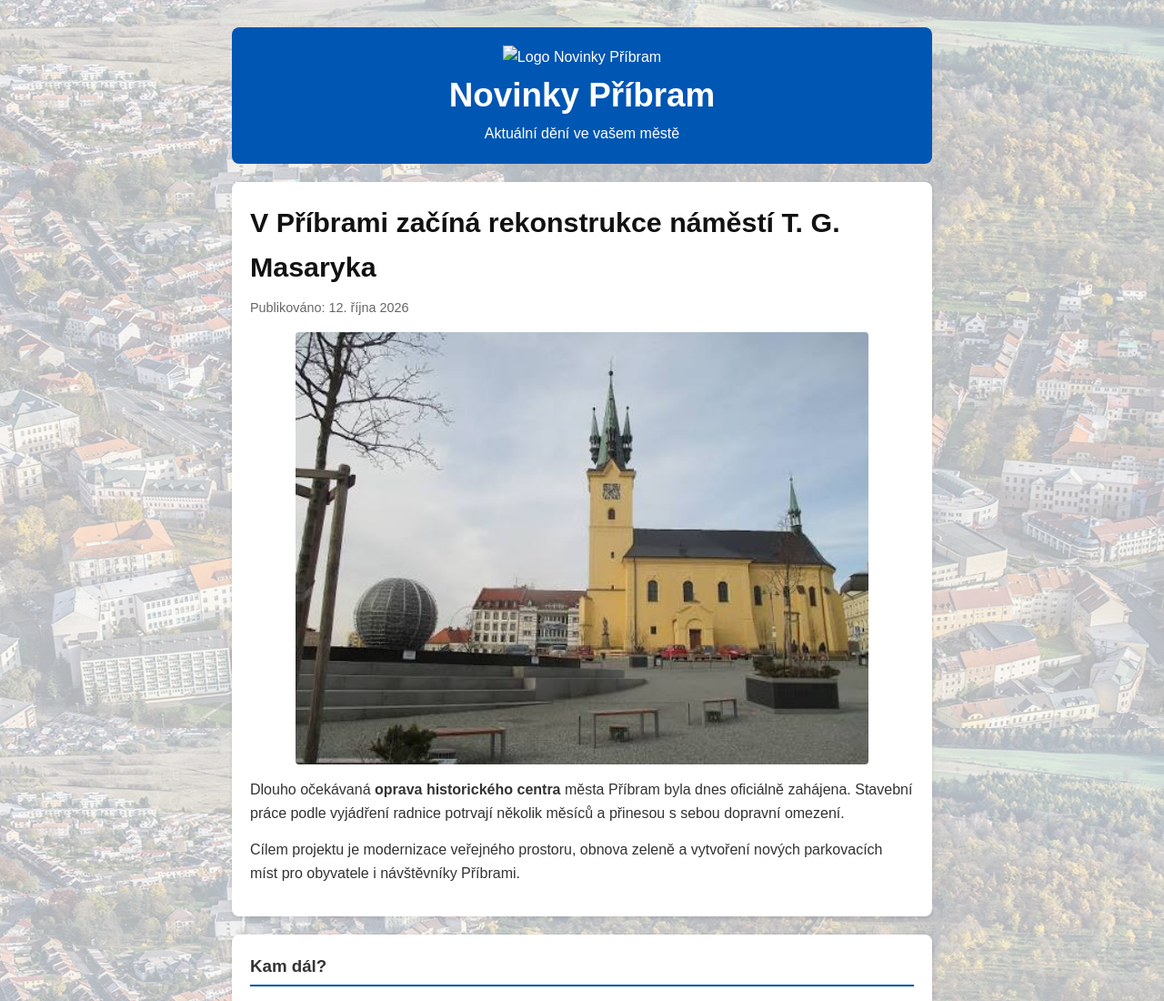
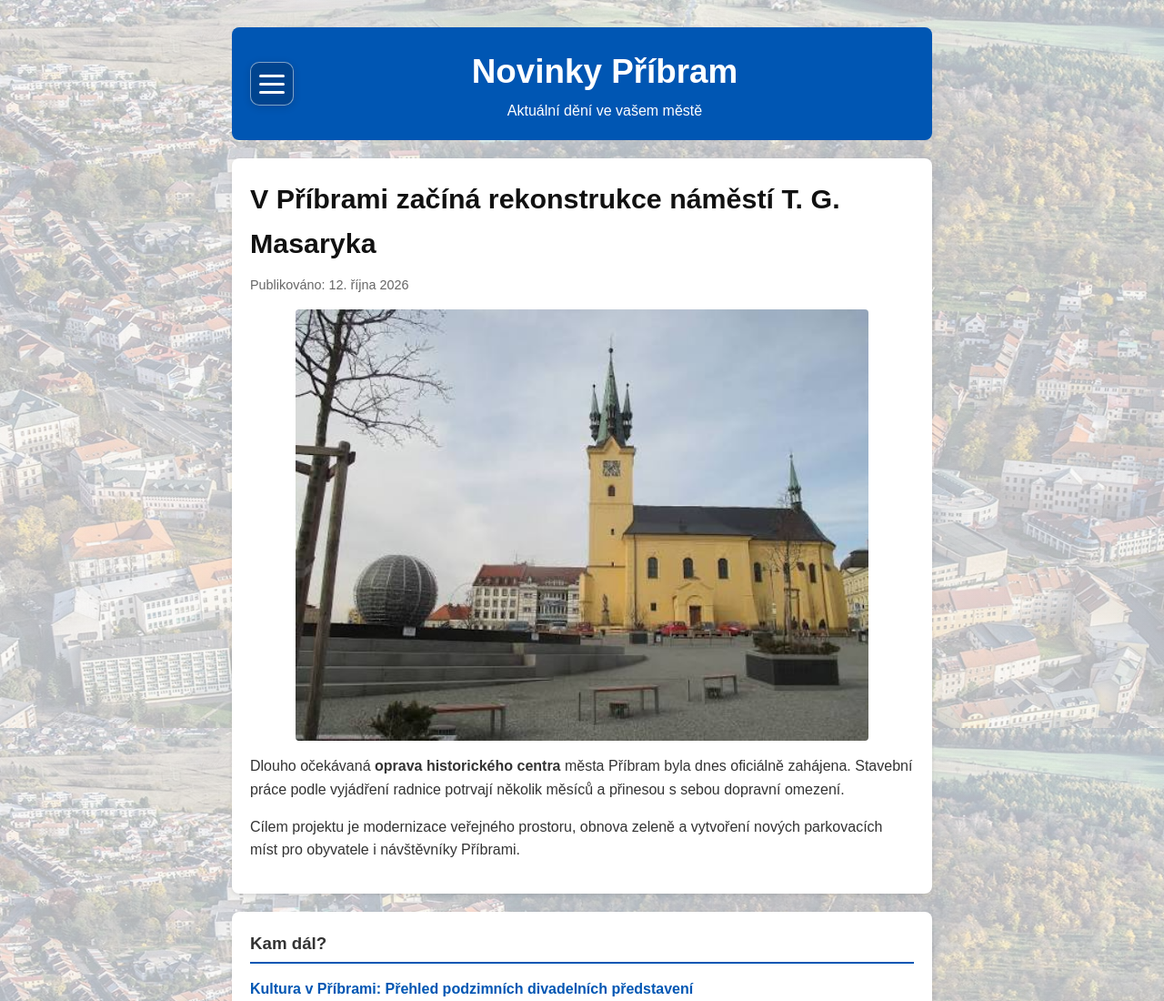
Before and after one commit to Samuel198745/Novinky_P-bram, a plain HTML site: page index.html in a window 1280 px wide. Shown: the top 1100 px of the page at 91% size. Drawn offline with Linux system fonts and the light colour scheme.

Commit message:
Final commit_1

```diff
--- a/index.html
+++ b/index.html
@@ -9,13 +9,26 @@
 </head>
 <body>
 
-    <header>
-        <div  class="Menu">
-            <img src="images/logo.png" alt="Logo Novinky Příbram">
+    <header class="site-header">
+        <div class="menu-toggle">
+            <input type="checkbox" id="menu-toggle" aria-label="Otevřít menu">
+            <label for="menu-toggle" class="hamburger" aria-label="Rozbalit menu">
+                <span></span>
+                <span></span>
+                <span></span>
+            </label>
+            <nav class="menu-panel" aria-label="Hlavní menu">
+                <a href="#">Domů</a>
+                <a href="#">Zprávy</a>
+                <a href="#">Kultura</a>
+                <a href="#">Sport</a>
+            </nav>
+        </div>
 
+        <div class="header-text">
+            <h1>Novinky Příbram</h1>
+            <p>Aktuální dění ve vašem městě</p>
         </div>
-        <h1>Novinky Příbram</h1>
-        <p>Aktuální dění ve vašem městě</p>
     </header>
 
     <main>
--- a/style.css
+++ b/style.css
@@ -24,6 +24,90 @@ header {
     text-align: center;
     border-radius: 8px;
     margin-bottom: 20px;
+    position: relative;
+}
+
+.site-header {
+    position: relative;
+    display: flex;
+    align-items: center;
+    justify-content: center;
+    min-height: 110px;
+    padding: 20px 20px 20px 70px;
+}
+
+.menu-toggle {
+    position: absolute;
+    top: 50%;
+    left: 20px;
+    transform: translateY(-50%);
+    z-index: 1000;
+}
+
+#menu-toggle {
+    display: none;
+}
+
+.hamburger {
+    display: flex;
+    flex-direction: column;
+    justify-content: center;
+    gap: 6px;
+    width: 48px;
+    height: 48px;
+    padding: 10px 9px;
+    background: rgba(0, 0, 0, 0.2);
+    border: 1px solid rgba(255, 255, 255, 0.5);
+    border-radius: 10px;
+    cursor: pointer;
+    box-shadow: 0 2px 8px rgba(0,0,0,0.15);
+}
+
+.hamburger span {
+    display: block;
+    width: 100%;
+    height: 3px;
+    background-color: #fff;
+    border-radius: 2px;
+}
+
+.menu-panel {
+    position: absolute;
+    top: 58px;
+    left: 0;
+    display: none;
+    flex-direction: column;
+    min-width: 180px;
+    background-color: white;
+    border-radius: 8px;
+    box-shadow: 0 6px 18px rgba(0,0,0,0.18);
+    overflow: hidden;
+}
+
+.menu-panel a {
+    padding: 12px 16px;
+    color: #0056b3;
+    text-decoration: none;
+    font-weight: 600;
+    border-bottom: 1px solid #e5e7eb;
+}
+
+.menu-panel a:last-child {
+    border-bottom: none;
+}
+
+.menu-panel a:hover {
+    background-color: #f3f7ff;
+}
+
+#menu-toggle:checked + .hamburger + .menu-panel {
+    display: flex;
+}
+
+.header-text {
+    position: relative;
+    z-index: 1;
+    text-align: center;
 }
 
 h1 {
```
Also changed, not shown: images/Menu_Button.jpg (deleted).
